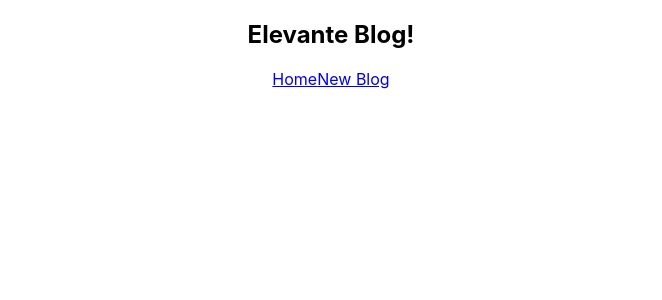
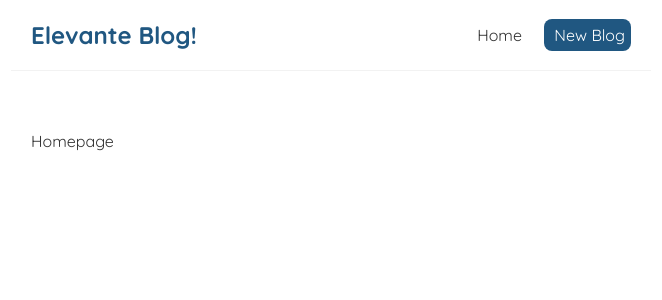
Before and after one commit to rajyashhh/elevante-blog, a React (Create React App) app: page / in a window 1280 px wide. Shown: the top 300 px of the page, without its empty margins (309-971 px from the left). Built offline with nearby package versions, Linux system fonts and the light colour scheme.

Commit message:
added styling

```diff
--- a/src/App.css
+++ /dev/null
@@ -1,38 +0,0 @@
-.App {
-  text-align: center;
-}
-
-.App-logo {
-  height: 40vmin;
-  pointer-events: none;
-}
-
-@media (prefers-reduced-motion: no-preference) {
-  .App-logo {
-    animation: App-logo-spin infinite 20s linear;
-  }
-}
-
-.App-header {
-  background-color: #282c34;
-  min-height: 100vh;
-  display: flex;
-  flex-direction: column;
-  align-items: center;
-  justify-content: center;
-  font-size: calc(10px + 2vmin);
-  color: white;
-}
-
-.App-link {
-  color: #61dafb;
-}
-
-@keyframes App-logo-spin {
-  from {
-    transform: rotate(0deg);
-  }
-  to {
-    transform: rotate(360deg);
-  }
-}
--- a/src/App.js
+++ b/src/App.js
@@ -1,6 +1,7 @@
 
-import './App.css';
+
 import Navbar from './Navbar'
+import Home from './Home'
 
 function App() {
 
@@ -8,6 +9,9 @@
   return (
     <div className="App">
       <Navbar></Navbar>
+      <div className="content">
+        <Home />
+      </div>
     </div>
   );
 }
--- /dev/null
+++ b/src/Home.js
@@ -0,0 +1,9 @@
+const Home = () => {
+    return (
+        <div className="home">
+            Homepage
+        </div>
+     );
+}
+
+export default Home;
--- a/src/Navbar.js
+++ b/src/Navbar.js
@@ -4,7 +4,11 @@
             <h1>Elevante Blog!</h1>
             <div className="links">
                 <a href="/">Home</a>
-                <a href="/create">New Blog</a>
+                <a href="/create" style={{
+                    color: "white",
+                    backgroundColor: "#205781",
+                    borderRadius: "8px"
+                }}> New Blog</a>
             </div>
         </nav>
 
--- a/src/index.css
+++ b/src/index.css
@@ -1,13 +1,39 @@
-body {
+@import url('https://fonts.googleapis.com/css2?family=Quicksand:wght@300;400;500;600;700&display=swap');
+
+*{
   margin: 0;
-  font-family: -apple-system, BlinkMacSystemFont, 'Segoe UI', 'Roboto', 'Oxygen',
-    'Ubuntu', 'Cantarell', 'Fira Sans', 'Droid Sans', 'Helvetica Neue',
-    sans-serif;
-  -webkit-font-smoothing: antialiased;
-  -moz-osx-font-smoothing: grayscale;
+  font-family: "Quicksand";
+  color: #333;
+}
+.navbar {
+  padding: 20px;
+  display: flex;
+  align-items: center;
+  max-width: 600px;
+  margin: 0 auto;
+  border-bottom: 1px solid #f2f2f2;
 }
 
-code {
-  font-family: source-code-pro, Menlo, Monaco, Consolas, 'Courier New',
-    monospace;
+.navbar h1{
+  color: #205781;
 }
+
+.navbar .links{
+  margin-left: auto;
+}
+
+.navbar a{
+  margin-left: 16px;
+  text-decoration: none;
+  padding: 6px;
+
+}
+.navbar a:hover{
+  color: #205781;
+}
+
+.content{
+  max-width: 600px;
+  margin: 40px auto;
+  padding: 20px;
+}
```
